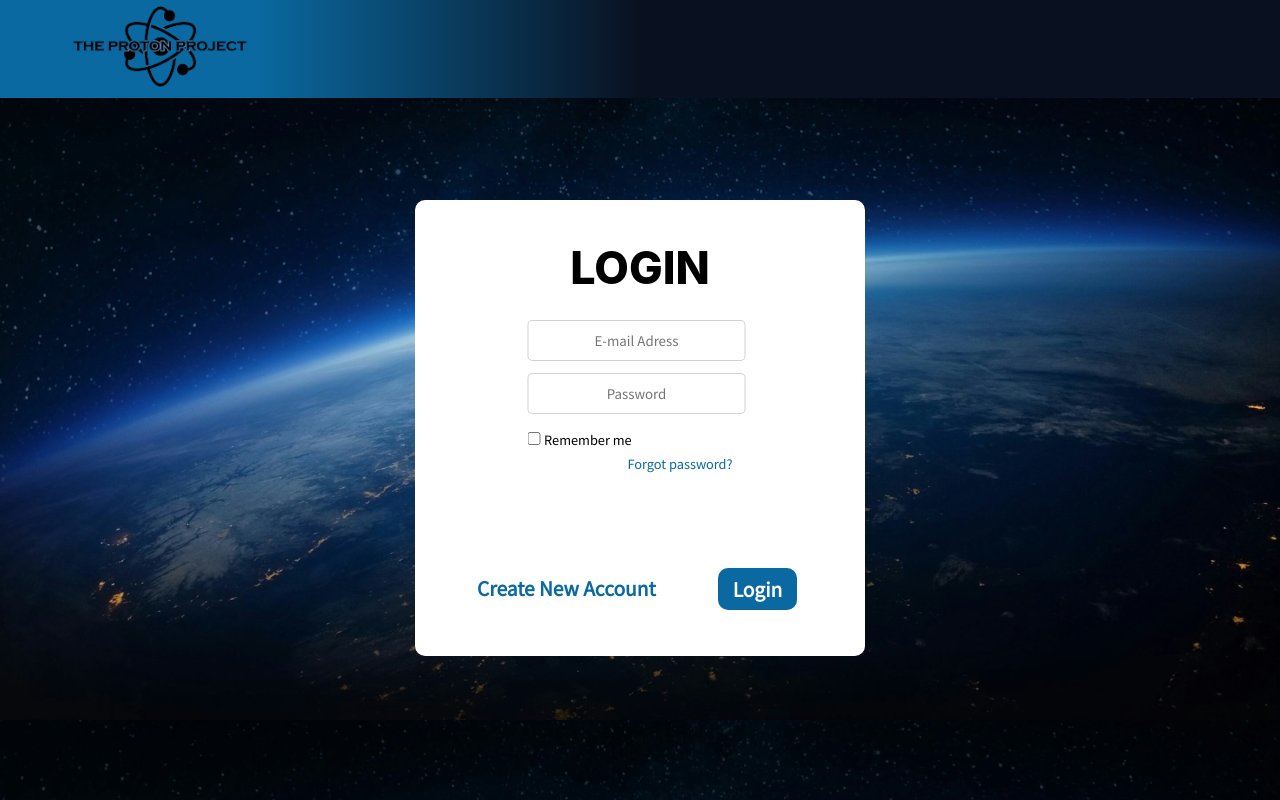
After one commit to DavidVuescu/Proton-Project, a PHP site: page /login.html in a window 1280 px wide. The commit adds this page. Run offline with PHP 8.4, Linux system fonts and the light colour scheme.

Commit message:
Added basic login page

```diff
--- a/Style/about_page.css
+++ b/Style/about_page.css
@@ -3,7 +3,7 @@
     width: calc(1.5 * 60vh);
     height: calc(1.5 * 34vh);
     position: relative;
-    top: 4vh;
+    top: 16vh;
     left: 50%;
     transform: translateX(-50%);
     z-index: 1;
@@ -44,7 +44,7 @@
 
     width: calc(1.77 * 50vh);;
     position: relative;
-    top: 7vh;
+    top: 23vh;
     left: 50%;
     transform: translateX(-50%);
     text-align: center;
--- a/Style/header.css
+++ b/Style/header.css
@@ -21,7 +21,7 @@ header
     justify-content: space-between;
     align-items: center;
     background-color: #0a69a0;
-    background-image: linear-gradient(90deg, #0a69a0 20%, #071120 80%);
+    background-image: linear-gradient(90deg, #0a69a0 20%, #091120 50%);
 }
 
 header .Logo
--- a/Style/header_basic.css
+++ b/Style/header_basic.css
@@ -8,7 +8,7 @@
 }
 header
 {
-    position: relative;
+    position: fixed;
     top: 0;
     left: 0;
     width: 100%;
@@ -18,6 +18,7 @@ header
     justify-content: center;
     align-items: center;
     background-color: rgb(224, 224, 224);
+    z-index: 5;
 }
 header .Logo
 {
--- /dev/null
+++ b/Style/login.css
@@ -0,0 +1,117 @@
+body
+{
+    background-color: black;
+    background-image: url(../Images/Earth-Surface.jpg);
+    background-size: cover;
+}
+
+.LoginBody
+{
+    background-color: white;
+    width: calc(1.5 * 60vh);    max-width: 450px;
+    height: calc(1.5 * 38vh);   min-height: 450px;  max-height: 500px;
+    position: fixed;
+    top: 25%;
+    bottom: 50%;
+    left: 50%;
+    transform: translateX(-50%);
+    z-index: 1;
+    border-radius: 10px;
+}
+
+
+    .LoginHeader
+    {
+        position: fixed;
+        top: 15%;
+        left: 50%;
+        transform: translate(-50%, -50%);
+        font-family: -apple-system, BlinkMacSystemFont, 'Segoe UI', Roboto, Oxygen, Ubuntu, Cantarell, 'Open Sans', 'Helvetica Neue', sans-serif;
+        font-weight: 800;
+        font-size: 2.8em;
+        user-select: none;
+    }
+
+    .LoginOptions
+    {
+        position: fixed;
+        top: 30%;
+        left: 50%;
+        transform: translate(-50%, -50%);
+        margin-top: 25px;
+        margin-bottom: 20px;
+    }
+        .InputBody
+        {
+            margin-top: 70px;
+        }
+            .InputBox
+            {
+                border-radius: 5px;
+                padding: 10px 10px;
+                margin-bottom: 12px;
+                border: 1px solid rgba(0, 0, 0, 0.178);
+                text-align: center;
+            }
+            .InputBox:hover
+            {
+                border: 1px solid #0a69a077;
+            }
+        .Remember
+        {
+            user-select: none;
+            font-size: 0.8em;
+        }
+        .Forget
+        {
+            color: #0a69a0;
+            padding-left: 100px;
+            font-size: 0.8em;
+            text-decoration: none;
+        }
+
+    .LoginButtons
+    {
+        position: fixed;
+        bottom: 10%;
+    }
+        .LoginButtons ul
+        {
+            position: relative;
+            display: flex;
+        }
+        .LoginButtons ul li
+        {
+            list-style: none;
+        }
+        .LoginButtons ul li a
+        {
+            font-size: 1.2em;
+            display: inline-block;
+            font-weight: 700;
+            margin-left: 62px;
+            text-decoration: none;
+        }
+
+    #Butt_NewAcc
+    {
+        /* position: fixed; */
+        color: #0a69a0;
+        text-decoration: none;
+        border-radius: 10px;
+        margin-top: 6px;
+    }
+    #Butt_Login
+    {
+        /* position: fixed; */
+        color: white;
+        background-color: #0a69a0;
+        text-decoration: none;
+        border-radius: 10px;
+        padding: 7px 15px;
+    }
+    #Butt_Login:hover
+    {
+        background-color: #09537e;
+        box-shadow: 2px 2px 2px rgba(0, 0, 0, 0.377);
+    }
--- a/landing.html
+++ b/landing.html
@@ -25,7 +25,7 @@
 
         <div class="MainText">
             <h1 class="ScreenCenterText">WELCOME TO THE PROTON PROJECT</h1>
-            <a href="#" class="LoginButton">LOGIN</a>
+            <a href="login.html" class="LoginButton">LOGIN</a>
         </div>
         <img src="Videos/Earth.gif" class="MainGif">
 
--- /dev/null
+++ b/login.html
@@ -0,0 +1,46 @@
+<!DOCTYPE html>
+<html lang="en">
+    <head>
+        <meta charset="UTF-8">
+        <meta name="viewport" content="width=device-width, initial-scale=1.0">
+
+        <link rel="stylesheet" href="Style/header.css">
+        <link rel="stylesheet" href="Style/login.css">
+
+        <title>The Proton Project | Login</title>
+    </head>
+
+
+    <body>
+
+        <header>
+            <a href="landing.html"> <img src="Images/The Proton Project Logo.png" class="Logo"> </a>
+        </header>
+
+        <div class="LoginBody">
+
+            <h3 class="LoginHeader">LOGIN</h3>
+
+            <div class="LoginOptions">
+                <div class="InputBody">
+                    <input type="text" placeholder="E-mail Adress" class="InputBox"> <br>
+                    <input type="password" placeholder="Password" class="InputBox"><br>
+                </div>
+
+                <input type="checkbox" ID="remember" name="remember">
+                <label for="remember" class="Remember">Remember me</label>
+                <a href="#" class="Forget">Forgot password?</a>
+            </div>
+
+            <div class="LoginButtons">
+                <ul>
+                    <li> <a href="#" id="Butt_NewAcc">Create New Account</a> </li>
+                    <li> <a href="#" id="Butt_Login">Login</a> </li>
+                </ul>
+            </div>
+
+        </div>
+
+    </body>
+
+</html>
```
Also changed, not shown: Images/Earth-Surface.jpg (added).
